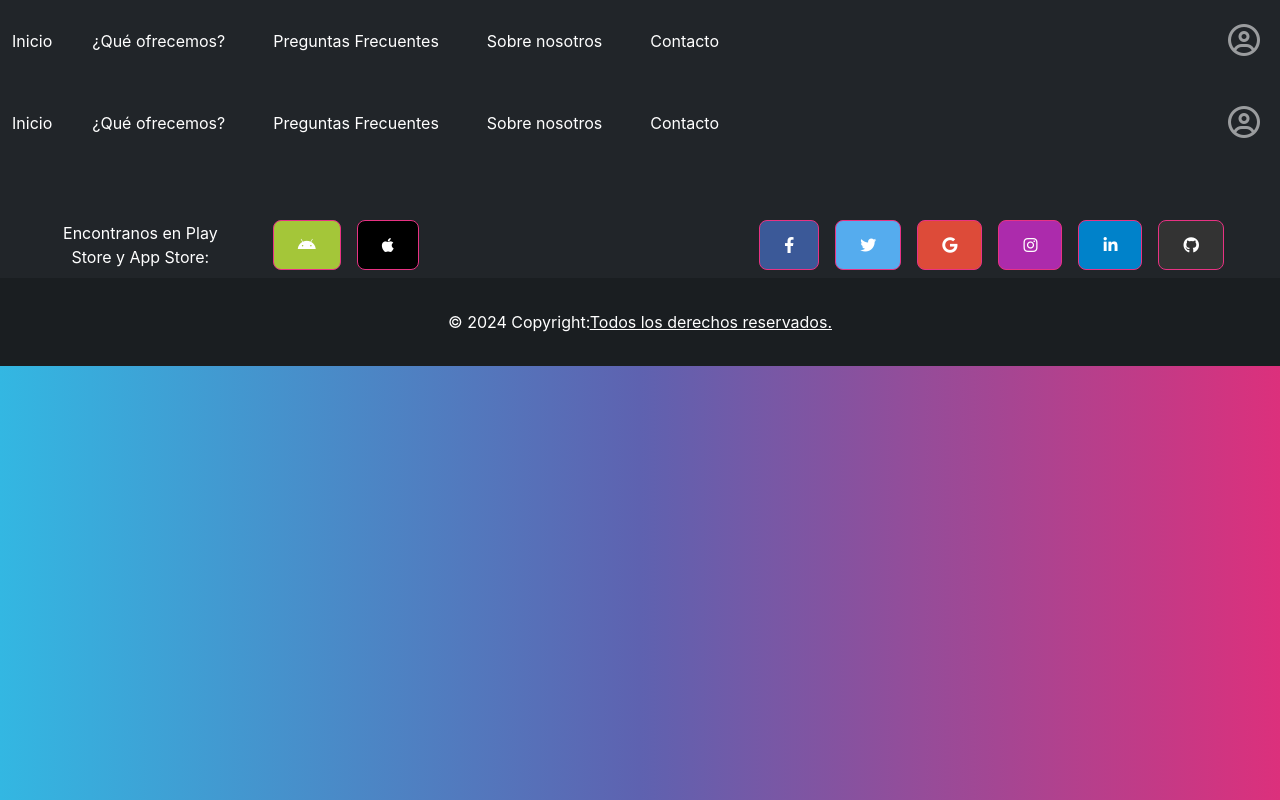
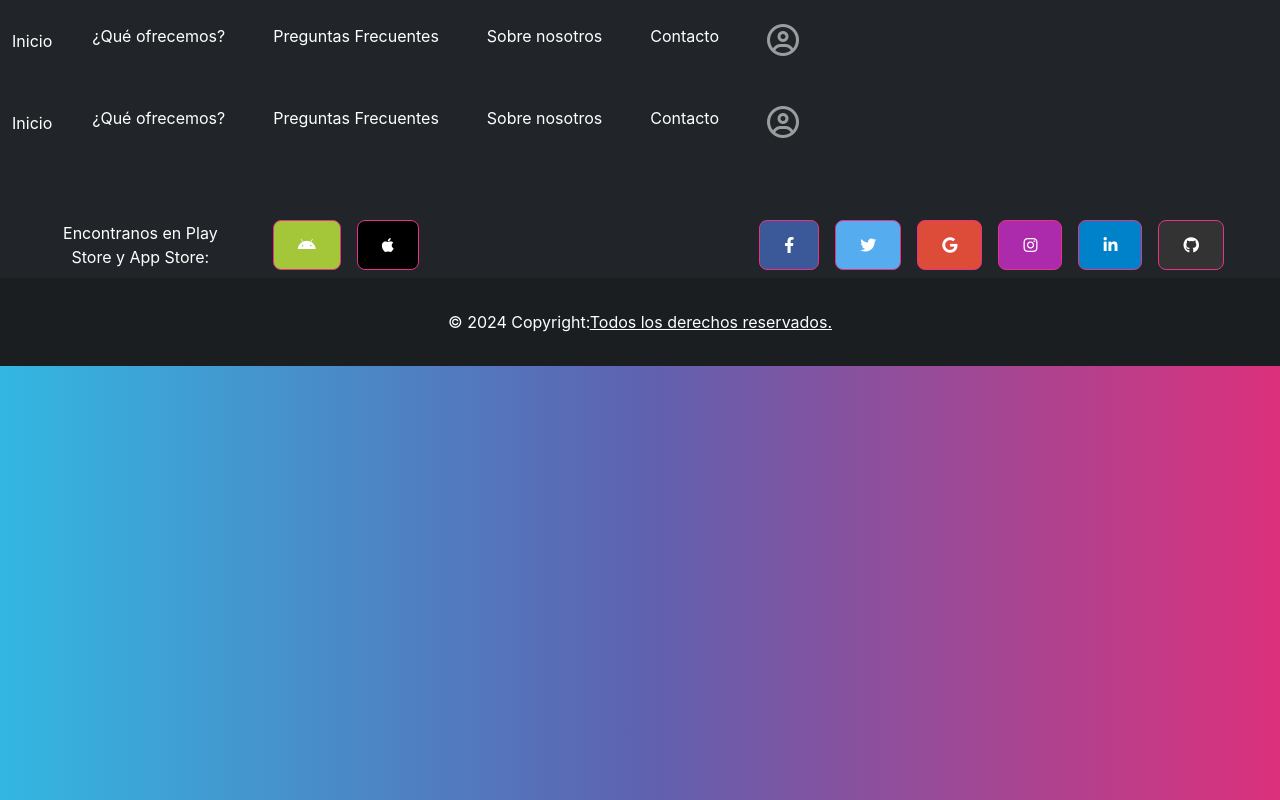
Before and after one commit to seezelop/React-nexoeducativo, a React (Create React App) app: page /header in a window 1280 px wide. Built offline with nearby package versions, Linux system fonts and the light colour scheme; no server answers.

Commit message:
modificar para que muestre el nombre y apellido del usuario no el rol

```diff
--- a/src/componentes/pages/Login.js
+++ b/src/componentes/pages/Login.js
@@ -9,8 +9,8 @@ function Login() {
   const [username, setUsername] = useState('');
   const [password, setPassword] = useState('');
   const [error, setError] = useState('');
-  const [escuelas, setEscuelas] = useState([]);
-  const { setUserRole } = useContext(UserContext); // Accede a setUserRole desde el contexto
+  //const [escuelas, setEscuelas] = useState([]);
+  const { setUserRole, setInfoSesion } = useContext(UserContext); // Accede a setUserRole desde el contexto
   const navigate = useNavigate();
 
 
@@ -37,6 +37,7 @@ const handleSubmit = async (e) => {
         if (response.status === 200) {
           const userRole = response.data.split(': ')[1]; //separar lo que esta despues del : en el response
           setUserRole(userRole);
+          setInfoSesion(response.data); /*ACA SE GUARDA LA INFO PARA LUEGO MOSTRAR*/
           const usuarioCookie = new Cookies();
           const vencimiento= new Date();
           vencimiento.setDate(vencimiento.getDate()+1)
--- a/src/componentes/templates/Header.js
+++ b/src/componentes/templates/Header.js
@@ -1,9 +1,28 @@
-import React, { useContext } from "react";
+import React, { useContext, useState, useEffect } from "react";
 import { Link } from 'react-router-dom'; // Importamos Link
 import { UserContext } from '../../context/UserContext';  // Importa el contexto
+import axios from 'axios';
+const Header = () => {
+  const { userRole, infoSesion  } = useContext(UserContext); // Accede al rol del usuario desde el contexto
+  const [info, setInfo] = useState([]);
+  const nombreCompleto = async ()=>{
+    try {
+      const response = await axios.get('http://localhost:8080/api/usuario//getRolUsuarioLogueado', {
+        withCredentials: true
+      });
 
-const Header = () => {
-  const { userRole } = useContext(UserContext); // Accede al rol del usuario desde el contexto
+      if (response.status === 200) {
+        setInfo(response.data); // Actualiza el estado con las escuelas
+      }
+    } catch (error) {
+      console.error('Error al obtener las escuelas', error);
+    }
+  }
+
+  useEffect(() => {
+    nombreCompleto();
+
+  }, []);
   return (
     <nav className="navbar navbar-expand-lg bg-dark" data-bs-theme="dark">
       <div className="container-fluid">
@@ -51,16 +70,29 @@ const Header = () => {
                 <li className="nav-item me-3">
                   <Link className="nav-link active" to="/Contacto">Contacto</Link>
                 </li>
+                <div id="icono-login">
+              <ul className="navbar-nav ms-auto">
+                <li className="nav-item">
+                  <Link className="nav-link" to="/login">
+                    <i className="fa-regular fa-circle-user fa-2x"></i> {/* Icono de usuario logueado */}
+                  </Link>
+                </li>
+              </ul>
+            </div>
               </>
+
             )}
           </ul>
 
           {/* Ícono de inicio de sesión al final del navbar */}
+
           <div id="icono-login">
             <ul className="navbar-nav ms-auto">
               <li className="nav-item">
                 <Link className="nav-link" to="/login">
-                  <i className="fa-regular fa-circle-user fa-2x"></i> {/* Icono de usuario */}
+                <div className="text-light">
+                          <div>{infoSesion} </div>
+                        </div> {/* Icono de usuario no logueado */}
                 </Link>
               </li>
             </ul>
--- a/src/context/UserContext.js
+++ b/src/context/UserContext.js
@@ -7,12 +7,12 @@ export const UserContext = createContext();
 // Proveedor del contexto para envolver la aplicación
 export const UserProvider = ({ children }) => {
   const cookies = new Cookies();
-  console.log('valor almacenado en la cookie'+cookies.get('rol'));
+ // console.log('valor almacenado en la cookie'+cookies.get('rol'));
   const [userRole, setUserRole] = useState(cookies.get('rol'));  // Almacena el rol del usuario
-  console.log('valor del usuario guardado en el estado: '+userRole)
-
+  //console.log('valor del usuario guardado en el estado: '+userRole)
+  const[infoSesion, setInfoSesion] = useState(null)
   return (
-    <UserContext.Provider value={{ userRole, setUserRole }}>
+    <UserContext.Provider value={{ userRole, setUserRole, infoSesion, setInfoSesion }}>
       {children}
     </UserContext.Provider>
   );
```
